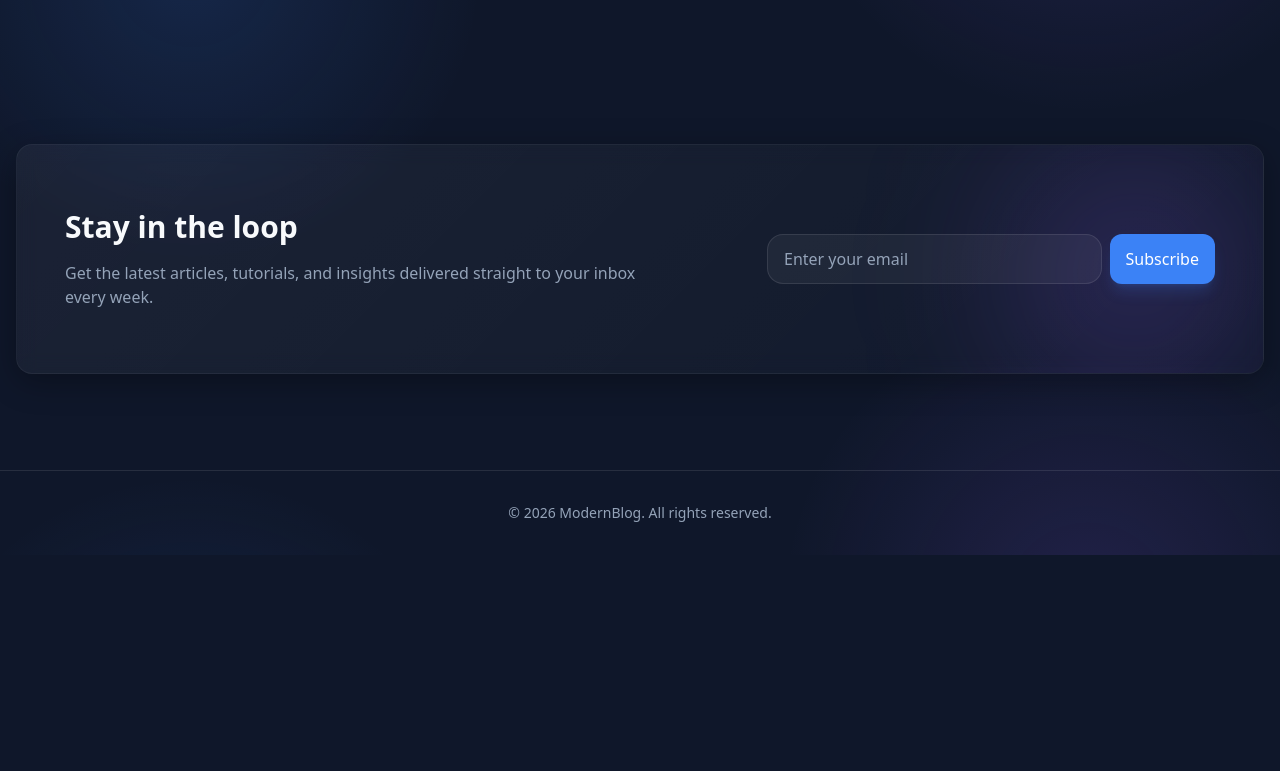
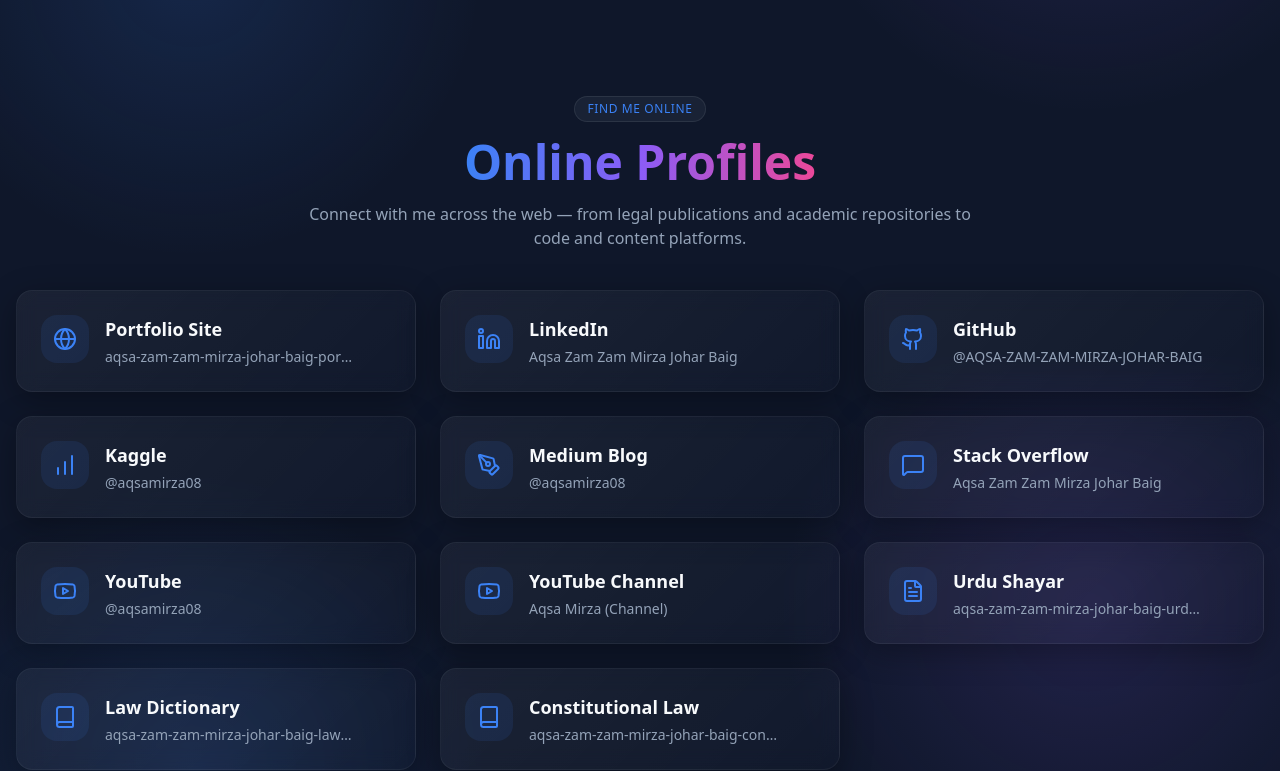
Before and after one commit to AQSA-ZAM-ZAM-MIRZA-JOHAR-BAIG/AQSA-ZAM-ZAM-MIRZA-JOHAR-BAIG-BLOGS, a Next.js app in the folder frontend/: page / in a window 1280 px wide. Shown: the part 1233-2004 px from the top of the page. Before the commit the page ends 1788 px from the top, so only its background shows below. Built offline with nearby package versions, Linux system fonts and the light colour scheme.

Commit message:
SEO optmized.

```diff
--- a/frontend/src/app/layout.tsx
+++ b/frontend/src/app/layout.tsx
@@ -7,26 +7,35 @@
 
 export const metadata: Metadata = {
   title: {
-    template: '%s | ModernBlog',
-    default: 'ModernBlog - Next-Gen Publishing Platform',
+    template: '%s | Aqsa Zam Zam Mirza Johar Baig - Blogs',
+    default: 'Aqsa Zam Zam Mirza Johar Baig | BA LLB | CLAT AIR 42 | Legal Researcher - Blogs',
   },
-  description: "A fast, scalable, and beautiful blogging platform built for creators and readers.",
-  keywords: ["blog", "publishing", "articles", "tech", "modern"],
-  authors: [{ name: "Your Name" }],
-  creator: "Your Name",
+  description: "Official blogs and articles by Aqsa Zam Zam Mirza Johar Baig - BA LLB student, CLAT AIR 42, Legal Researcher, and Developer.",
+  keywords: [
+    "Aqsa Zam Zam Mirza Johar Baig",
+    "Aqsa Mirza",
+    "BA LLB",
+    "CLAT AIR 42",
+    "Legal Researcher",
+    "Developer",
+    "Law Blogs",
+    "Tech Blogs"
+  ],
+  authors: [{ name: "Aqsa Zam Zam Mirza Johar Baig" }],
+  creator: "Aqsa Zam Zam Mirza Johar Baig",
   openGraph: {
     type: "website",
     locale: "en_US",
     url: "https://aqsa-zam-zam-mirza-johar-baig-blogs.vercel.app/",
-    title: "ModernBlog - Next-Gen Publishing Platform",
-    description: "A fast, scalable, and beautiful blogging platform built for creators and readers.",
-    siteName: "ModernBlog",
+    title: "Aqsa Zam Zam Mirza Johar Baig | BA LLB | CLAT AIR 42 - Blogs",
+    description: "Official blogs and articles by Aqsa Zam Zam Mirza Johar Baig - BA LLB student, CLAT AIR 42, Legal Researcher, and Developer.",
+    siteName: "Aqsa Zam Zam Mirza Johar Baig Blogs",
   },
   twitter: {
     card: "summary_large_image",
-    title: "ModernBlog - Next-Gen Publishing Platform",
-    description: "A fast, scalable, and beautiful blogging platform built for creators and readers.",
-    creator: "@yourtwitterhandle",
+    title: "Aqsa Zam Zam Mirza Johar Baig | BA LLB | CLAT AIR 42 - Blogs",
+    description: "Official blogs and articles by Aqsa Zam Zam Mirza Johar Baig - BA LLB student, CLAT AIR 42, Legal Researcher, and Developer.",
+    creator: "@aqsamirza08",
   },
 };
 
--- a/frontend/src/app/page.tsx
+++ b/frontend/src/app/page.tsx
@@ -1,6 +1,6 @@
 import { Button } from "@/components/ui/Button";
 import { BlogCard } from "@/components/BlogCard";
-import { ArrowRight, Sparkles } from "lucide-react";
+import { ArrowRight, Sparkles, Globe, Linkedin, Github, BarChart, PenTool, MessageSquare, Youtube, FileText, Book } from "lucide-react";
 import Link from "next/link";
 
 import { Metadata } from "next";
@@ -43,6 +43,20 @@
     views: 2310,
     categories: ["Design", "UI/UX"]
   }
+];
+
+const ONLINE_PROFILES = [
+  { name: "Portfolio Site", description: "aqsa-zam-zam-mirza-johar-baig-portf.vercel.app", link: "https://aqsa-zam-zam-mirza-johar-baig-portf.vercel.app/", icon: Globe },
+  { name: "LinkedIn", description: "Aqsa Zam Zam Mirza Johar Baig", link: "https://www.linkedin.com/in/aqsa-zam-zam-mirza-johar-baig-28501b3b6/?isSelfProfile=true", icon: Linkedin },
+  { name: "GitHub", description: "@AQSA-ZAM-ZAM-MIRZA-JOHAR-BAIG", link: "https://github.com/AQSA-ZAM-ZAM-MIRZA-JOHAR-BAIG", icon: Github },
+  { name: "Kaggle", description: "@aqsamirza08", link: "https://www.kaggle.com/aqsamirza08", icon: BarChart },
+  { name: "Medium Blog", description: "@aqsamirza08", link: "https://aqsamirza08.medium.com/", icon: PenTool },
+  { name: "Stack Overflow", description: "Aqsa Zam Zam Mirza Johar Baig", link: "https://stackoverflow.com/users/32468898/aqsa-zam-zam-mirza-johar-baig", icon: MessageSquare },
+  { name: "YouTube", description: "@aqsamirza08", link: "https://www.youtube.com/@aqsamirza08", icon: Youtube },
+  { name: "YouTube Channel", description: "Aqsa Mirza (Channel)", link: "https://www.youtube.com/channel/UCtn3SjtE26v2pzdLeRPwJbQ", icon: Youtube },
+  { name: "Urdu Shayar", description: "aqsa-zam-zam-mirza-johar-baig-urdu.vercel.app", link: "https://aqsa-zam-zam-mirza-johar-baig-urdu.vercel.app/", icon: FileText },
+  { name: "Law Dictionary", description: "aqsa-zam-zam-mirza-johar-baig-law-d.vercel.app", link: "https://aqsa-zam-zam-mirza-johar-baig-law-d.vercel.app/", icon: Book },
+  { name: "Constitutional Law", description: "aqsa-zam-zam-mirza-johar-baig-const.vercel.app", link: "https://aqsa-zam-zam-mirza-johar-baig-const.vercel.app/", icon: Book },
 ];
 
 export default function Home() {
@@ -100,6 +114,44 @@
         </div>
       </section>
 
+      {/* Online Profiles Section */}
+      <section className="mb-12">
+        <div className="flex flex-col items-center text-center mb-10">
+          <div className="inline-flex items-center gap-2 px-3 py-1 rounded-full glass border-primary/30 text-primary text-xs font-medium mb-4 uppercase tracking-wider">
+            Find Me Online
+          </div>
+          <h2 className="text-4xl md:text-5xl font-bold font-outfit mb-4 text-gradient">Online Profiles</h2>
+          <p className="text-muted-foreground max-w-2xl">
+            Connect with me across the web — from legal publications and academic repositories to code and content platforms.
+          </p>
+        </div>
+
+        <div className="grid grid-cols-1 md:grid-cols-2 lg:grid-cols-3 gap-6">
+          {ONLINE_PROFILES.map((profile, index) => {
+            const Icon = profile.icon;
+            return (
+              <a
+                key={index}
+                href={profile.link}
+                target="_blank"
+                rel="noopener noreferrer"
+                className="group p-6 rounded-2xl glass-panel border border-white/5 hover:border-primary/50 transition-all duration-300 hover:-translate-y-1 flex items-start gap-4 relative overflow-hidden"
+              >
+                <div className="absolute top-0 left-0 w-full h-1 bg-gradient-to-r from-transparent via-primary/50 to-transparent opacity-0 group-hover:opacity-100 transition-opacity" />
+                <div className="p-3 rounded-lg bg-primary/10 text-primary group-hover:bg-primary group-hover:text-black transition-colors">
+                  <Icon className="w-6 h-6" />
+                </div>
+                <div>
+                  <h3 className="font-semibold font-outfit text-lg mb-1 group-hover:text-primary transition-colors">{profile.name}</h3>
+                  <p className="text-sm text-muted-foreground truncate max-w-[200px] sm:max-w-[250px]">{profile.description}</p>
+                </div>
+                <ArrowRight className="w-4 h-4 absolute top-6 right-6 text-muted-foreground group-hover:text-primary transition-colors opacity-0 group-hover:opacity-100 -translate-x-2 group-hover:translate-x-0" />
+              </a>
+            );
+          })}
+        </div>
+      </section>
+
       {/* Newsletter Section */}
       <section className="glass-panel p-8 md:p-12 rounded-2xl flex flex-col md:flex-row items-center justify-between gap-8 mt-12 mb-12 relative overflow-hidden">
         <div className="absolute right-0 top-0 w-64 h-64 bg-accent/20 blur-[80px] rounded-full -z-10" />
```
Also changed, not shown: 2 other files (tests, documents, lock files or other folders).
